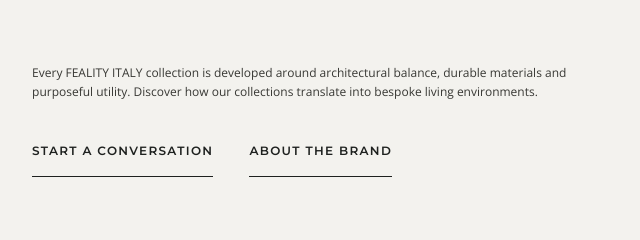
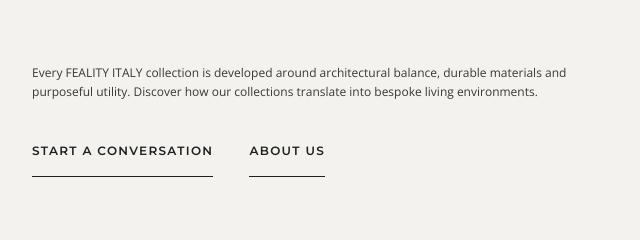
Before and after one commit to sarfaraj666/FEALITY-ITALY, a plain HTML site: page index.html in a window 1280 px wide. Shown: the part 2300-2540 px from the top of the page, 588-1228 px from the left. Drawn offline with Linux system fonts and the light colour scheme.

Commit message:
Update home page pathway link text from ABOUT THE BRAND to ABOUT US

```diff
--- a/index.html
+++ b/index.html
@@ -130,7 +130,7 @@
           <p>Every FEALITY ITALY collection is developed around architectural balance, durable materials and purposeful utility. Discover how our collections translate into bespoke living environments.</p>
           <div class="home-pathway-links">
             <a href="contact.html" class="text-link">START A CONVERSATION</a>
-            <a href="about.html" class="text-link">ABOUT THE BRAND</a>
+            <a href="about.html" class="text-link">ABOUT US</a>
           </div>
         </div>
       </div>
```
